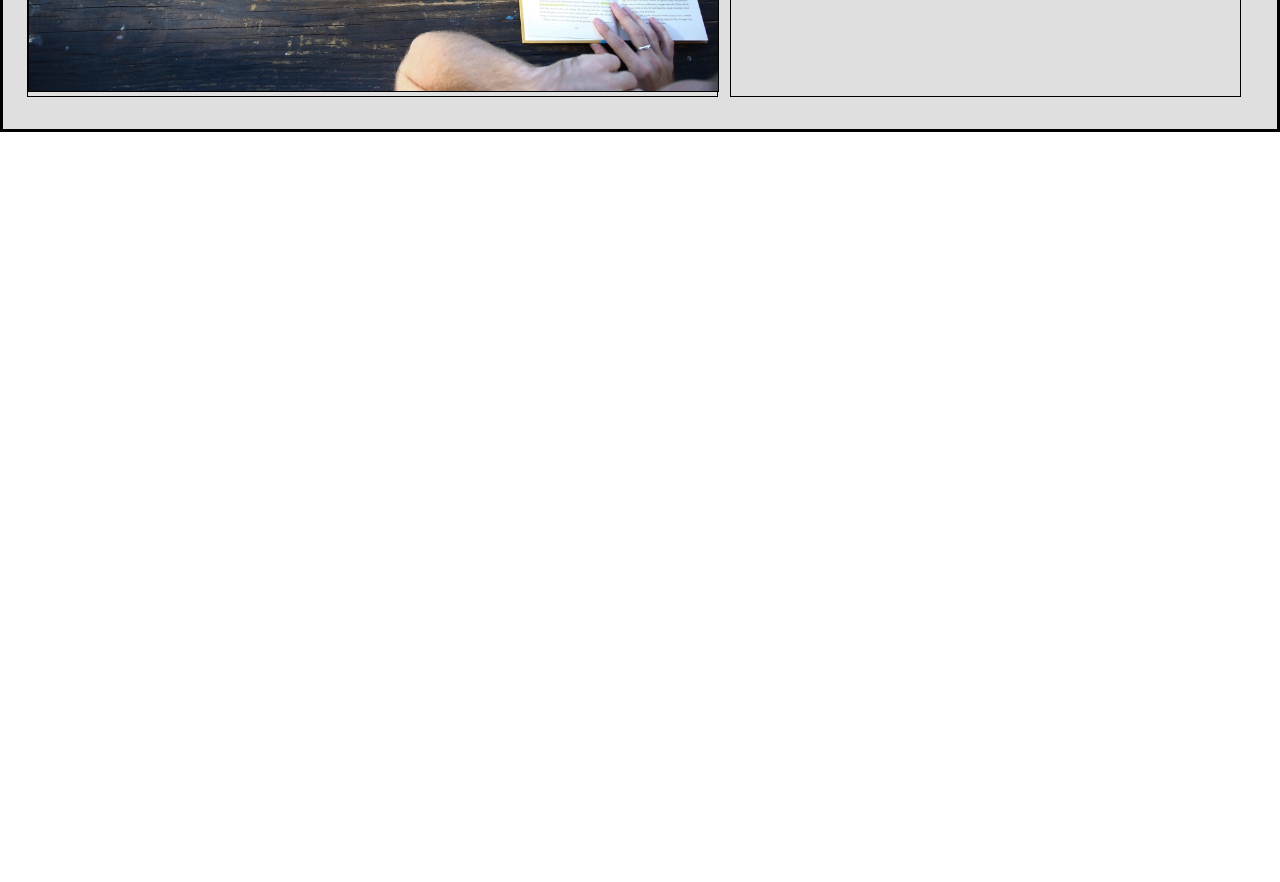
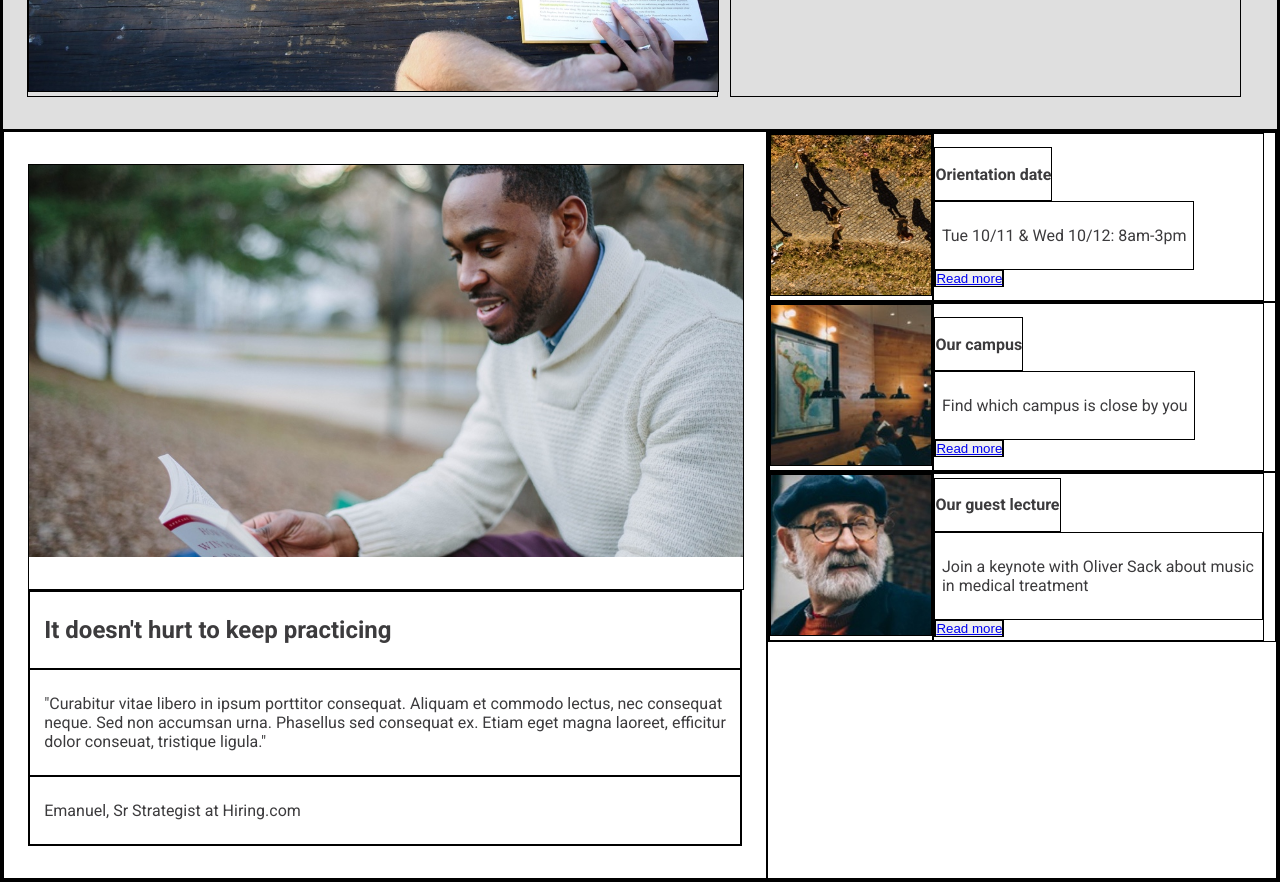
Before and after one commit to cjsmith28/Ccad-colmar-academy, a plain HTML site: page index.html in a window 1280 px wide. Shown: the part 521-1403 px from the top of the page. Before the commit the page ends 800 px from the top, so only its background shows below. Drawn offline with Linux system fonts and the light colour scheme.

Commit message:
second section started, all content added just working on the style/positioning

```diff
--- a/index.html
+++ b/index.html
@@ -12,6 +12,7 @@
     </head>
 
     <body>
+        <!--Nav Bar and HEADER-->
        <header>
              <nav>
                 <div class="logo">
@@ -28,6 +29,7 @@
             </nav>
        </header>
 
+       <!--Section 1 Start Here-->
        <section class="start-container">
             <div class="start-left">
                 <img
@@ -42,5 +44,59 @@
             </div>
        </section>
 
+       <!--Section 2 NEWS and Info-->
+       <section class="news-container">
+            <article class="news-left">
+                <img src="/resources/images/information-main.jpg" alt="Image of man reading"/>
+                <div class="news-left-info">
+                    <h2>It doesn't hurt to keep practicing</h2>
+                    <p>"Curabitur vitae libero in ipsum porttitor consequat. Aliquam et
+                        commodo lectus, nec consequat neque. Sed non accumsan urna. Phasellus sed consequat
+                        ex. Etiam eget magna laoreet, efficitur dolor conseuat, tristique ligula."</p>
+                    <p>Emanuel, Sr Strategist at Hiring.com</p>
+                </div>
+            </article>
+            <section class="news-right">
+                <div class="orientation">
+                    <div class="orientation-img">
+                        <img
+                        src="/resources/images/information-orientation.jpg"
+                        atl="shadows of a few people"
+                        />
+                    </div>
+                    <div class="orientation-info">
+                        <h4>Orientation date</h4>
+                        <p>Tue 10/11 & Wed 10/12: 8am-3pm</p>
+                        <button><a href="#">Read more</a></button>
+                    </div>
+                </div>
+                <div class="campus">
+                    <div class="campus-img">
+                        <img
+                        src="/resources/images/information-campus.jpg"
+                        alt="people sitting at a table"
+                        />
+                    </div>
+                    <div class="campus-info">
+                        <h4>Our campus</h4>
+                        <p>Find which campus is close by you</p>
+                        <button><a href="#">Read more</a></button>
+                    </div>
+                </div>
+                <div class="guest">
+                    <div class="guest-img">
+                        <img src="/resources/images/information-guest-lecture.jpg"
+                        alt="picture of a man wearing a hat and glasses"
+                        />
+                    </div>
+                    <div class="guest-info">
+                        <h4>Our guest lecture</h4>
+                        <p>Join a keynote with Oliver Sack about music in medical treatment</p>
+                        <button><a href="#">Read more</a></button>
+                    </div>
+                </div>
+            </section>
+       </section>
+
     </body>
 </html>
--- a/resources/css/style.css
+++ b/resources/css/style.css
@@ -65,7 +65,7 @@ nav a {
     color: var(--light-grey);
 }
 
-/* SECTION 1 */
+/* SECTION 1 Start Here*/
 
 .start-container {
     display: flex;
@@ -119,3 +119,54 @@ nav a {
     text-decoration: none;
     color: white;
 }
+
+
+/* Section 2 News & Info */
+
+.news-container {
+    display: grid;
+    grid-template-columns: 3fr 2fr;
+    color: var(--dark-grey);
+}
+
+
+/* News left */
+
+.news-left {
+    display: flex;
+    flex-direction: column;
+    padding: 32px 24px;
+}
+
+.news-left img {
+    width: 100%;
+    padding-bottom: 32px;
+}
+
+.news-left-info h2,p {
+    padding: 24px 2%;
+}
+
+
+/* News Right */
+
+.news-right {
+    display: flex;
+    flex-direction: column;
+}
+
+.news-right img {
+    width: 10rem;
+}
+
+.orientation, .campus, .guest {
+    display: flex;
+}
+
+.orientation-info, .campus-info, .guest-info {
+    display: flex;
+    flex-direction: column;
+    justify-content: center;
+    align-items: flex-start;
+    width: 65%;
+}
```
